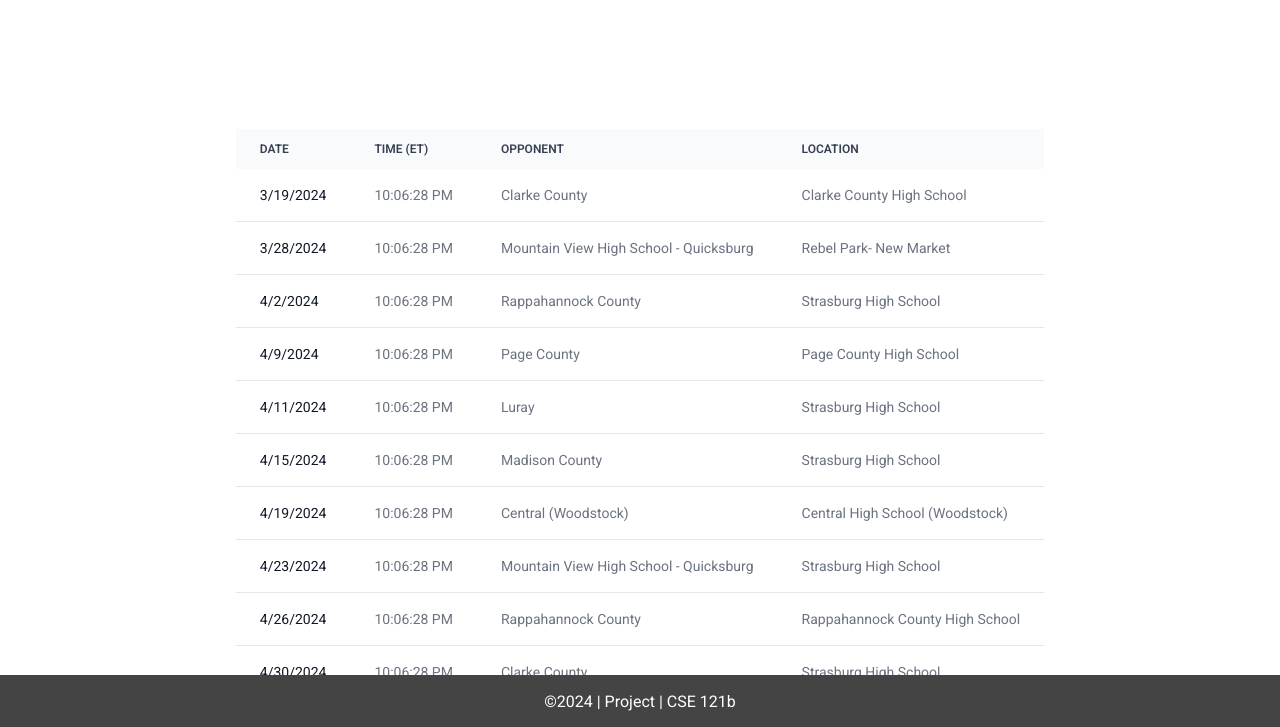
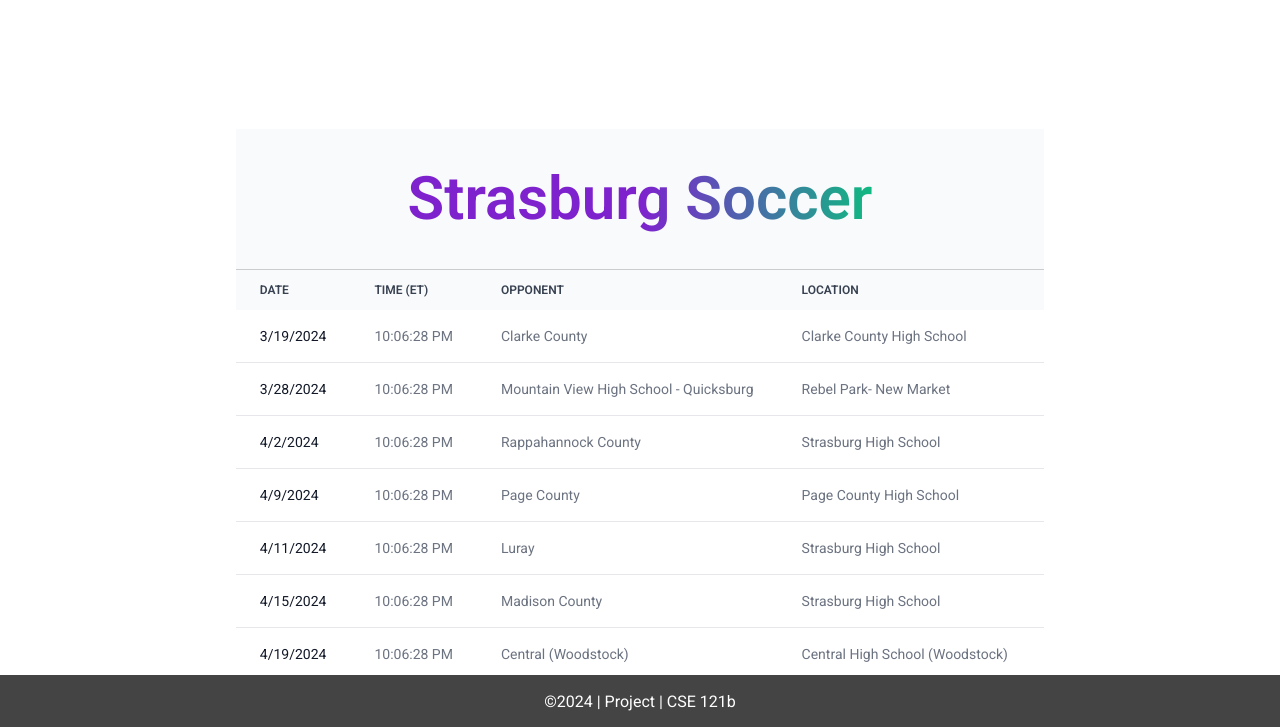
Before and after one commit to michaelparkernorton/cse121b, a plain HTML site: page final-project/index.html in a window 1280 px wide. Shown: the part 71-798 px from the top of the page. Drawn offline with nearby package versions, Linux system fonts and the light colour scheme.

Commit message:
update header

```diff
--- a/final-project/index.html
+++ b/final-project/index.html
@@ -38,10 +38,18 @@
       </ul>
     </nav>
     <main>
+
+
+
+
       <div class="relative overflow-x-auto">
+
         <table
           class="w-full text-sm text-left rtl:text-right text-gray-500 dark:text-gray-400"
         >
+        <h1 class="p-10 font-extrabold lg:text-6xl bg-gray-50 dark:bg-gray-700 ">
+          <span class="text-transparent bg-clip-text bg-gradient-to-r from-purple-700 via-purple-700 to-emerald-500">Strasburg Soccer</span>
+        </h1>
           <thead
             class="text-xs text-gray-700 uppercase bg-gray-50 dark:bg-gray-700 dark:text-gray-400"
           >
```
